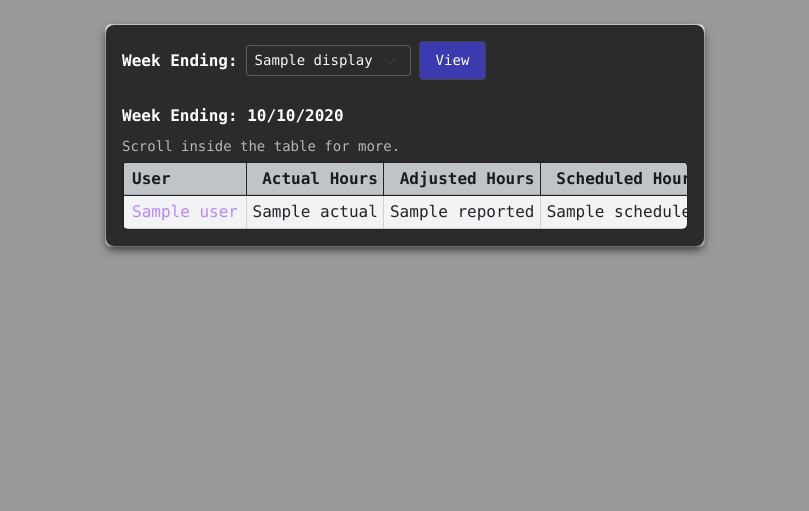
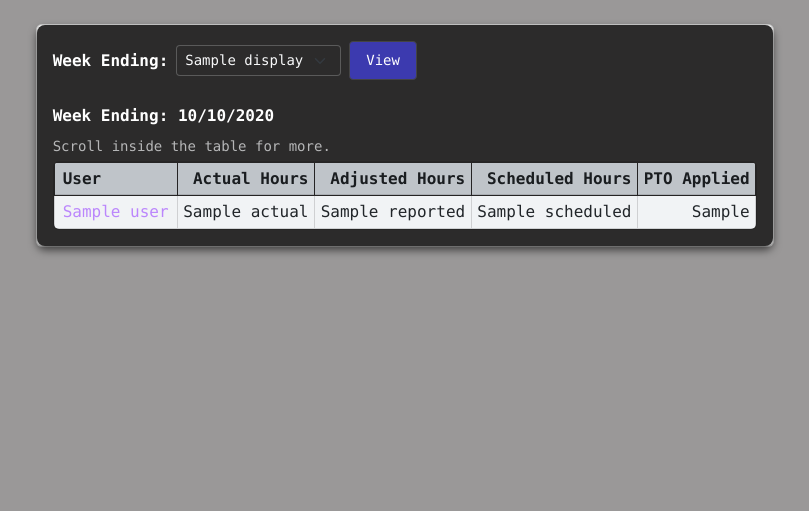
Before and after one commit to BackWoodsGinger/tfapp, a Django app: template tfapp/templates/attendance/payroll.html in a window 1280 px wide. Shown: the part 70-581 px from the top of the page, without its empty margins (235-1044 px from the left). Run offline with Django 4.2, Linux system fonts and the light colour scheme; the template is opened without the code that fills it: most values are stand-ins (such as "Sample title", 1, 10 or a date in 2020); some libraries are stand-ins or nearby versions.

Commit message:
Version 3.0.6 - Changes to payroll card size..

```diff
--- a/tfapp/templates/attendance/payroll.html
+++ b/tfapp/templates/attendance/payroll.html
@@ -25,7 +25,7 @@
 </style>
 <div class="container mt-4">
   <div class="row justify-content-center">
-    <div class="col-sm-12 col-md-8 col-lg-9">
+    <div class="col-sm-12 col-md-10 col-lg-11">
 
       <!-- Main Card -->
       <div class="card mb-4">
```
